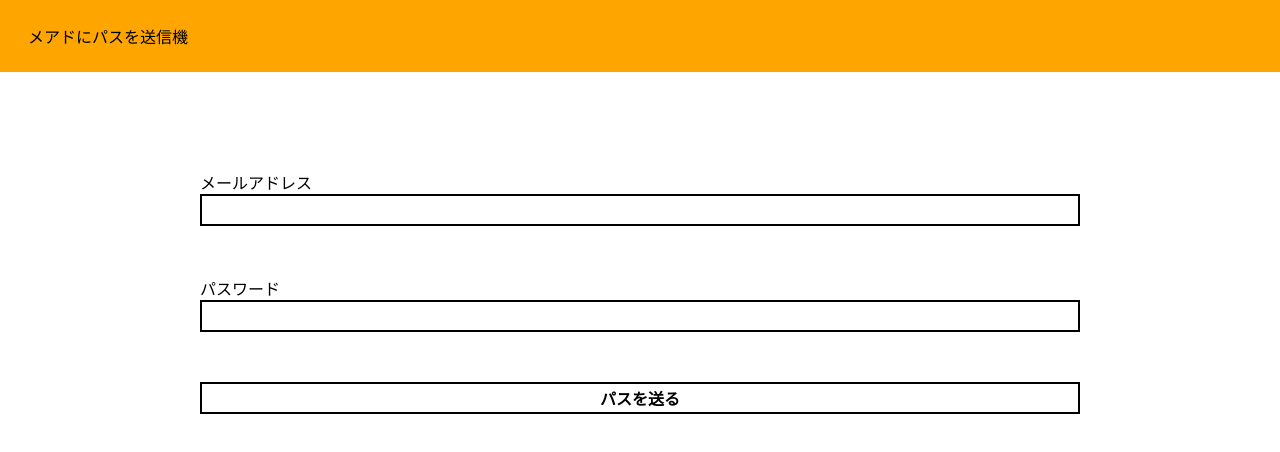
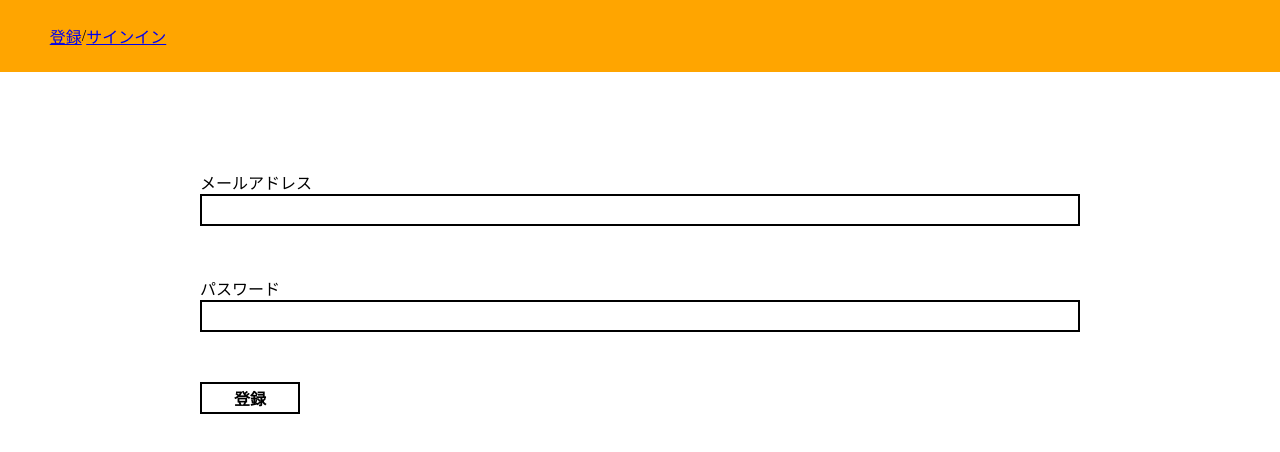
Before and after one commit to Bedorate/mail-link-auth, a Vue app: page / in a window 1280 px wide. Shown: the top 452 px of the page. Built offline with nearby package versions, Linux system fonts and the light colour scheme.

Commit message:
ページリンクを追加

```diff
--- a/src/components/layouts/GlobalHeader.vue
+++ b/src/components/layouts/GlobalHeader.vue
@@ -2,7 +2,9 @@
   <div class="global-header">
     <div class="global-header-left">
       <div class="global-header-left-icon">
-        メアドにパスを送信機
+        <router-link to="/">登録</router-link>
+        /
+        <router-link to="/signin">サインイン</router-link>
       </div>
     </div>
   </div>
--- a/src/components/organisms/LoginForm.vue
+++ b/src/components/organisms/LoginForm.vue
@@ -8,12 +8,10 @@
         @change-value="changeFormValue"
       />
       <div class="common-button">
-        <CommonButton :label="sendButtonLabel" @click-event="showPass"/>
-        <div v-if="isPush">
-          {{logInDataList[0].value}}に
-          <br>
-          パスワード『{{logInDataList[1].value}}』を送信しました。
-        </div>
+        <CommonButton :label="sendButtonLabel" @click-event="sendMail"/>
+        <!-- <div v-if="isPush">
+          {{logInDataList[0].value}}にメールを送信しました。
+        </div> -->
       </div>
     </div>
   </div>
@@ -53,7 +51,7 @@ export default defineComponent({
           formType: "PassField",
         },
       ],
-      sendButtonLabel: "パスを送る",
+      sendButtonLabel: "登録",
       isPush:false,
     };
   },
@@ -61,12 +59,13 @@ export default defineComponent({
     changeFormValue(value: string, id: number) {
       this.logInDataList[id - 1].value = value;
     },
-    showPass(){
+    sendMail(){
       (this as any).isPush = true;
-      (this as any).$store.dispatch("auth/signUp",{
-        id: this.logInDataList[0].value,
-        password: this.logInDataList[1].value,
-      })
+      (this as any).$router.push("/complete");
+      // (this as any).$store.dispatch("auth/signUp",{
+      //   id: this.logInDataList[0].value,
+      //   password: this.logInDataList[1].value,
+      // })
     }
   },
 });
@@ -79,6 +78,7 @@ export default defineComponent({
   }
 }
 .common-button {
+  width: 300px;
   padding: 50px 100px 0px 100px;
 }
 </style>
--- a/src/router/index.ts
+++ b/src/router/index.ts
@@ -1,11 +1,23 @@
 import { createRouter, createWebHistory, RouteRecordRaw } from 'vue-router'
 import Home from '../views/Home.vue'
+import SignIn from '../views/SignIn.vue'
+import Complete from '../views/Complete.vue'
 
 const routes: Array<RouteRecordRaw> = [
   {
     path: '/',
     name: 'Home',
     component: Home
+  },
+  {
+    path: '/signin',
+    name: 'SignIn',
+    component: SignIn
+  },
+  {
+    path: '/complete',
+    name: 'Complete',
+    component: Complete
   },
 ]
 
--- /dev/null
+++ b/src/views/Complete.vue
@@ -0,0 +1,17 @@
+<template>
+  <div class="page">
+    メールを送信しました。
+    <br/>
+    <router-link to="/">ホーム画面に戻る</router-link>
+  </div>
+</template>
+
+<script>
+export default {
+
+}
+</script>
+
+<style>
+
+</style>
--- /dev/null
+++ b/src/views/SignIn.vue
@@ -0,0 +1,13 @@
+<template>
+
+</template>
+
+<script>
+export default {
+
+}
+</script>
+
+<style>
+
+</style>
```
